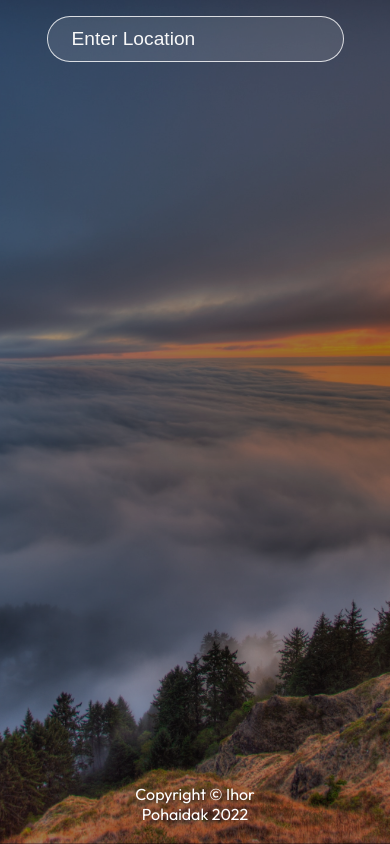
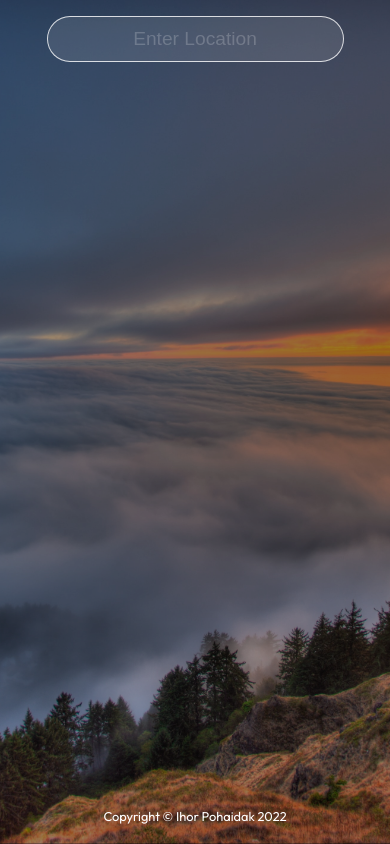
Before and after one commit to poggy33/weather-app, a React (Create React App) app: page / in a window 390 px wide. Built offline with nearby package versions, Linux system fonts and the light colour scheme.

Commit message:
before submit button

```diff
--- a/src/App.js
+++ b/src/App.js
@@ -7,7 +7,7 @@ function App() {
   const [data, setData] = useState({});
   const [location, setLocation] = useState("");
 
-  const url = `https://api.openweathermap.org/data/2.5/weather?q=${location}&appid=4f625b6c6693cf0b7d4d66e65cd65a7d`;
+  const url = `https://api.openweathermap.org/data/2.5/weather?q=${location}&units=metric&appid=4f625b6c6693cf0b7d4d66e65cd65a7d`;
 
   const searchLocation = (event) => {
     if (event.key === "Enter") {
@@ -36,7 +36,7 @@ function App() {
             <p>{data.name}</p>
           </div>
           <div className="temp">
-            {data.main ? <h1>{data.main.temp.toFixed()}°F</h1> : null}
+            {data.main ? <h1>{data.main.temp.toFixed()}°C</h1> : null}
           </div>
           <div className="description">
             {data.weather ? <p>{data.weather[0].main}</p> : null}
@@ -47,7 +47,7 @@ function App() {
           <div className="bottom">
             <div className="feels">
               {data.main ? (
-                <p className="bold">{data.main.feels_like.toFixed()}°F</p>
+                <p className="bold">{data.main.feels_like.toFixed()}°C</p>
               ) : null}
               <p>Feels Like</p>
             </div>
@@ -57,7 +57,7 @@ function App() {
             </div>
             <div className="wind">
               {data.wind ? (
-                <p className="bold">{data.wind.speed.toFixed()} MPH</p>
+                <p className="bold">{data.wind.speed.toFixed()} m/s</p>
               ) : null}
               <p>Wind Speed</p>
             </div>
--- a/src/index.css
+++ b/src/index.css
@@ -9,8 +9,8 @@
 body {
   font-family: "Outfit", "Segoe UI", "Roboto", "Oxygen", "Ubuntu", "Cantarell",
     "Fira Sans", "Droid Sans", "Helvetica Neue", sans-serif;
-  /* -webkit-font-smoothing: antialiased;
-  -moz-osx-font-smoothing: grayscale; */
+  -webkit-font-smoothing: antialiased;
+  -moz-osx-font-smoothing: grayscale;
 
 }
 
@@ -21,7 +21,9 @@ p {
 h1 {
   font-size: 5rem;
 }
-
+.container h1 {
+  color: rgb(179, 170, 170);
+}
 .app {
   width: 100%;
   height: 100vh;
@@ -53,10 +55,11 @@ h1 {
   border: 1px solid rgba(255, 255, 255, 0.8);
   background: rgba(255, 255, 255, 0.1);
   color: #f8f8f8;
+  text-align: center;
 }
 
 ::placeholder {
-  color: #f8f8f8;
+  color: rgba(255, 255, 255, 0.2);
 }
 
 .container {
@@ -75,12 +78,12 @@ h1 {
   margin: 1rem auto;
 }
 
-/* .app .description {
+.app .description {
   position: relative;
   right: -90%;
   transform-origin: 0 0;
   transform: rotate(269deg);
-} */
+}
 
 .app .bottom {
   display: flex;
@@ -98,7 +101,7 @@ h1 {
 }
 .footer {
   position: absolute;
-  width: 40%;
+  width: 60%;
   bottom: 20px;
   left: 0;
   right: 0;
@@ -106,6 +109,30 @@ h1 {
   margin-right: auto;
   text-align: center;
 }
-@media screen and (max-width: 700px) {
-
+@media screen and (max-width: 600px) {
+h1 {
+  font-size: 4rem;
 }
+p {
+  font-size: 1.4rem;
+}
+footer {
+  font-size: 0.8rem;
+}
+}
+@media screen and (max-width: 450px) {
+  h1 {
+    font-size: 3.5rem;
+  }
+  p {
+    font-size: 1.2rem;
+  }
+  }
+  @media screen and (max-width: 350px) {
+    h1 {
+      font-size: 3.5rem;
+    }
+    p {
+      font-size: 1rem;
+    }
+    }
```
